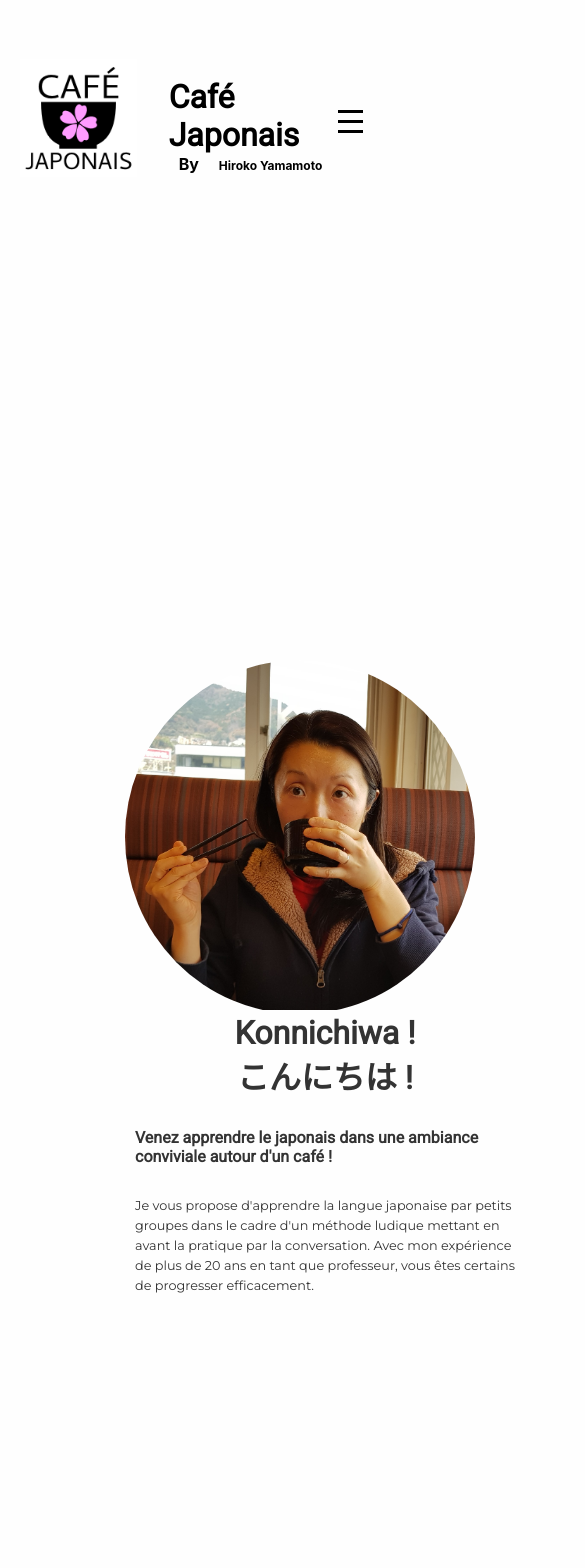
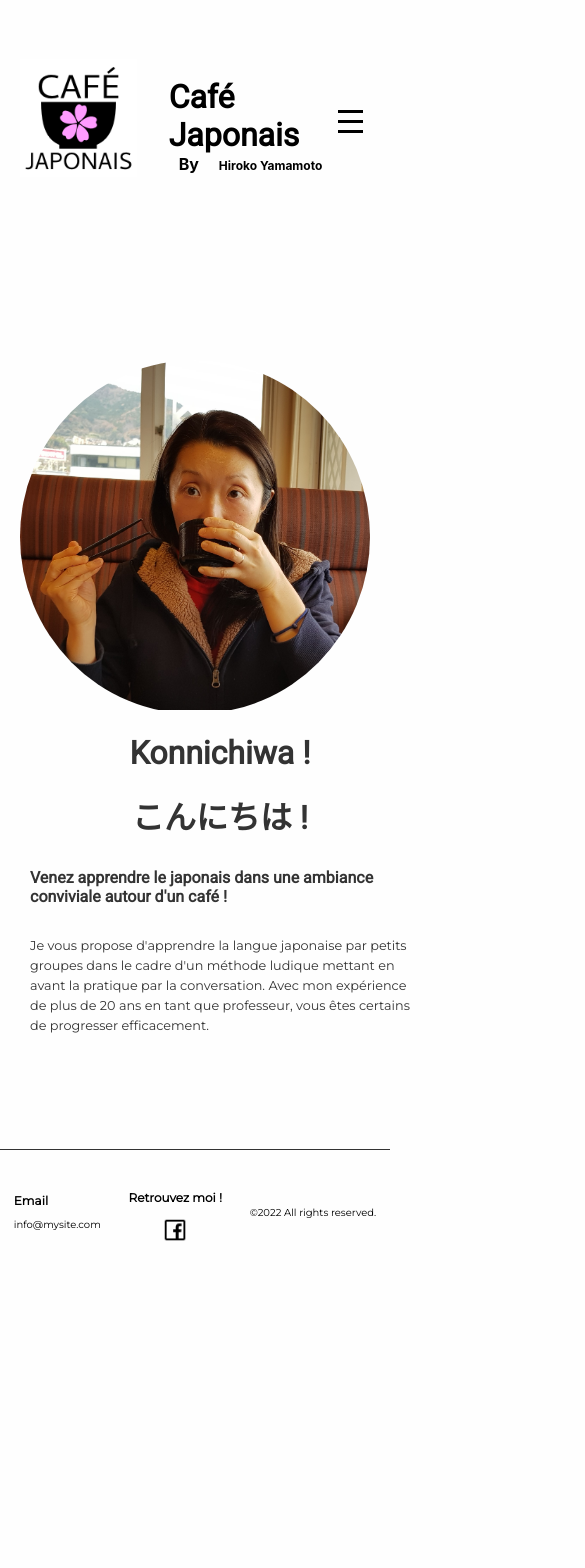
Before and after one commit to Pizatol/Hiroko-Landing, a Next.js app: page / in a window 390 px wide. Shown: the top 1568 px of the page, 585 px wide, since content can reach past the window. After the commit the page ends 1315 px from the top, so only its background shows below. Built offline with nearby package versions, Linux system fonts and the light colour scheme.

Commit message:
fin responsive

```diff
--- a/styles/Home.module.css
+++ b/styles/Home.module.css
@@ -3,8 +3,8 @@
   height: auto;
   margin-top: 200px;
   background-color: var(--gris-clair);
-  -webkit-animation-duration: .3s;
-          animation-duration: .3s;
+  -webkit-animation-duration: 0.3s;
+          animation-duration: 0.3s;
   -webkit-animation-name: appear;
           animation-name: appear;
 }
@@ -19,7 +19,7 @@
   -webkit-box-align: center;
       -ms-flex-align: center;
           align-items: center;
-  padding: 300px;
+  padding: 100px;
 }
 
 .mainLeftPart {
@@ -109,11 +109,20 @@
   .mainLeftPart {
     width: 350px;
   }
+  .mainRightPart {
+    -webkit-box-align: center;
+        -ms-flex-align: center;
+            align-items: center;
+  }
+  .mainRightPart h2 {
+    margin-top: 20px;
+  }
   .mainContainer {
     -webkit-box-orient: vertical;
     -webkit-box-direction: normal;
         -ms-flex-direction: column;
             flex-direction: column;
+    padding: 0px;
   }
 }
 
@@ -132,7 +141,7 @@
     font-size: 1rem;
   }
   .mainRightPart p {
-    font-size: .80rem;
+    font-size: 0.8rem;
   }
 }
 /*# sourceMappingURL=Home.module.css.map */
--- a/styles/Home.module.scss
+++ b/styles/Home.module.scss
@@ -4,33 +4,24 @@
     margin-top: 200px;
 
     background-color: var(--gris-clair);
-    animation-duration: .3s;
+    animation-duration: 0.3s;
     animation-name: appear;
-
 }
 
-
-
 .mainContainer {
-
     display: flex;
     justify-content: center;
     align-items: center;
-    padding: 300px ;
+    padding: 100px;
 }
-
 
 // LEFT PART
 
 .mainLeftPart {
     width: 400px;
-	//  margin-right: 30px;
     border-radius: 50%;
     overflow: hidden;
 }
-
-
-
 
 // RIGHT PART
 
@@ -40,7 +31,7 @@
     flex-direction: column;
     justify-content: center;
     margin-left: 50px;
-	 color: var(--black);
+    color: var(--black);
 
     h2 {
         font-family: var(--title);
@@ -74,7 +65,6 @@
     font-size: 20px;
     padding: 20px 25px;
 
-
     transition: all 0.4s ease;
 }
 .liens a:hover {
@@ -85,28 +75,30 @@
 @keyframes appear {
     from {
         opacity: 0;
-
     }
     to {
         opacity: 1;
-
     }
 }
 
-
 @media screen and (max-width: 768px) {
-
     .mainLeftPart {
         width: 350px;
+    }
+    .mainRightPart {
+        align-items: center;
+
+        h2{
+            margin-top: 20px;
+        }
     }
 
     .mainContainer {
         flex-direction: column;
+        padding: 0px;
     }
 }
 @media screen and (max-width: 480px) {
-
-
     .mainRightPart {
         align-items: center;
         text-align: center;
@@ -119,7 +111,7 @@
             font-size: 1rem;
         }
         p {
-            font-size: .80rem;
+            font-size: 0.8rem;
         }
     }
 }
--- a/styles/Methode.module.css
+++ b/styles/Methode.module.css
@@ -1,6 +1,6 @@
 .globalContainer {
   height: auto;
-  width: 80%;
+  width: 100%;
   margin: auto;
   padding: 30px;
   -webkit-animation-duration: 1s;
@@ -23,32 +23,6 @@
   margin-bottom: 50px;
 }
 
-@-webkit-keyframes appear {
-  from {
-    opacity: 0;
-    -webkit-transform: translateY(40px);
-            transform: translateY(40px);
-  }
-  to {
-    opacity: 1;
-    -webkit-transform: translateY(0);
-            transform: translateY(0);
-  }
-}
-
-@keyframes appear {
-  from {
-    opacity: 0;
-    -webkit-transform: translateY(40px);
-            transform: translateY(40px);
-  }
-  to {
-    opacity: 1;
-    -webkit-transform: translateY(0);
-            transform: translateY(0);
-  }
-}
-
 .delimitation {
   width: 80%;
   height: 1px;
@@ -65,7 +39,7 @@
           align-items: center;
   -ms-flex-pack: distribute;
       justify-content: space-around;
-  width: 90%;
+  width: 100%;
   margin: auto;
 }
 
@@ -101,4 +75,77 @@
   margin: 0 30px;
   border-radius: 5px;
 }
+
+@media screen and (max-width: 1200px) {
+  .globalContainer p {
+    font-size: 1.3rem;
+  }
+}
+
+@media screen and (max-width: 1024px) {
+  .globalContainer p {
+    font-size: 1.1rem;
+  }
+  .firstCard {
+    -webkit-box-orient: vertical;
+    -webkit-box-direction: normal;
+        -ms-flex-direction: column;
+            flex-direction: column;
+    width: 100%;
+  }
+  .text {
+    width: 80%;
+  }
+  .img {
+    width: 60%;
+  }
+  .bottomCard {
+    -webkit-box-orient: vertical;
+    -webkit-box-direction: normal;
+        -ms-flex-direction: column;
+            flex-direction: column;
+  }
+  .bottomCard div {
+    width: 60%;
+    margin-bottom: 20px;
+  }
+}
+
+@media screen and (max-width: 480px) {
+  .globalContainer h1 {
+    font-size: 1.5rem;
+  }
+  .img {
+    width: 90%;
+  }
+  .bottomCard div {
+    width: 90%;
+  }
+}
+
+@-webkit-keyframes appear {
+  from {
+    opacity: 0;
+    -webkit-transform: translateY(40px);
+            transform: translateY(40px);
+  }
+  to {
+    opacity: 1;
+    -webkit-transform: translateY(0);
+            transform: translateY(0);
+  }
+}
+
+@keyframes appear {
+  from {
+    opacity: 0;
+    -webkit-transform: translateY(40px);
+            transform: translateY(40px);
+  }
+  to {
+    opacity: 1;
+    -webkit-transform: translateY(0);
+            transform: translateY(0);
+  }
+}
 /*# sourceMappingURL=Methode.module.css.map */
--- a/styles/Methode.module.scss
+++ b/styles/Methode.module.scss
@@ -2,7 +2,7 @@
 
 .globalContainer {
 	height: auto;
-	width: 80%;
+	width: 100%;
 	margin: auto;
 	padding: 30px;
 	animation-duration: 1s;
@@ -26,16 +26,7 @@
 }
 
 
-@keyframes appear {
-	from {
-		 opacity: 0;
-		 transform: translateY(40px);
-	}
-	to {
-		 opacity: 1;
-		 transform: translateY(0);
-	}
-}
+
 
 .delimitation {
 	width: 80%;
@@ -48,7 +39,7 @@
 	display: flex;
 	align-items: center;
 	justify-content: space-around;
-	width: 90%;
+	width: 100%;
 	margin: auto;
 }
 
@@ -79,6 +70,65 @@
 	}
 }
 
+@media screen and (max-width: 1200px) {
+    .globalContainer {
+		 p {
+			font-size: 1.3rem;
+		 }
+	 }
+}
+
+@media screen and (max-width: 1024px) {
+	.globalContainer {
+		p {
+		  font-size: 1.1rem;
+		}
+	}
+	.firstCard {
+		flex-direction: column;
+		width: 100%;
+	}
+	 .text {
+		width: 80%;
+	}
+	.img {
+		width: 60%;
+	}
+	.bottomCard {
+		flex-direction: column;
+
+		div {
+			width: 60%;
+			margin-bottom: 20px;
+		}
+	}
+}
+
+@media screen and (max-width: 768px) {
+
+
+}
+
+@media screen and (max-width: 480px) {
+
+	.globalContainer {
+		h1 {
+			font-size: 1.5rem;
+		}
+	}
+
+	.img {
+		width: 90%;
+	}
+
+	.bottomCard {
+		div {
+			width: 90%;
+		}
+	}
+}
+
+
 // @media screen and (max-width: 1200px) {
 
 // }
@@ -94,3 +144,14 @@
 // @media screen and (max-width: 480px) {
 
 // }
+
+@keyframes appear {
+	from {
+		 opacity: 0;
+		 transform: translateY(40px);
+	}
+	to {
+		 opacity: 1;
+		 transform: translateY(0);
+	}
+}
```
Also changed, not shown: pages/Methode.js (+12 -16 lines), 2 other files (tests, documents, lock files or other folders).
